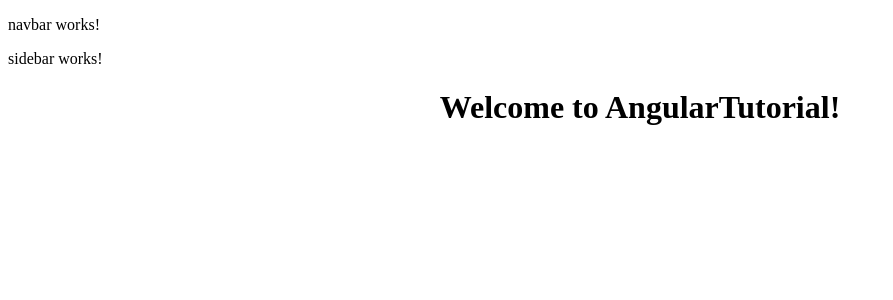
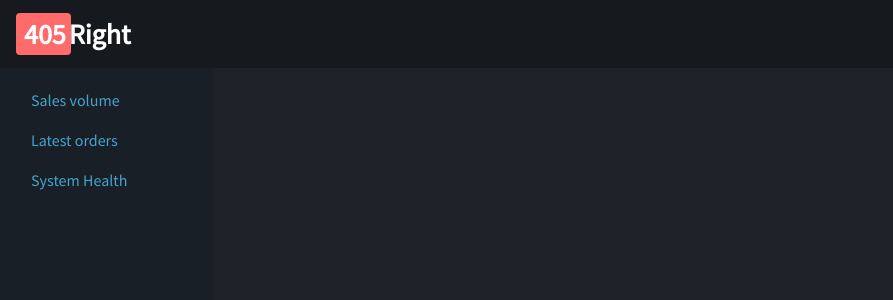
Before and after one commit to southnort/AngularTutorialApp, an Angular app in the folder AngularTutorial/: page / in a window 1280 px wide. Shown: the top 300 px of the page, without its empty margins (0-893 px from the left). Built offline with nearby package versions, Linux system fonts and the light colour scheme.

Commit message:
Работа над главным меню

```diff
--- a/AngularTutorial/angular.json
+++ b/AngularTutorial/angular.json
@@ -23,9 +23,15 @@
               "src/assets"
             ],
             "styles": [
+              "../AngularTutorial/node_modules/bootstrap/dist/css/bootstrap.min.css",
               "src/styles.css"
             ],
-            "scripts": [],
+            "scripts": [
+              "../AngularTutorial/node_modules/jquery/dist/jquery.min.js",
+              "../AngularTutorial/node_modules/popper.js/dist/umd/popper.min.js",
+              "../AngularTutorial/node_modules/bootstrap/dist/js/bootstrap.min.js",
+              "../AngularTutorial/node_modules/chart.js/dist/Chart.min.js"
+            ],
             "es5BrowserSupport": true
           },
           "configurations": {
--- a/AngularTutorial/package.json
+++ b/AngularTutorial/package.json
@@ -19,7 +19,11 @@
     "@angular/platform-browser": "~7.2.0",
     "@angular/platform-browser-dynamic": "~7.2.0",
     "@angular/router": "~7.2.0",
+    "bootstrap": "^4.3.1",
+    "chart.js": "^2.7.3",
     "core-js": "^2.5.4",
+    "jquery": "^3.3.1",
+    "popper.js": "^1.14.7",
     "rxjs": "~6.3.3",
     "tslib": "^1.9.0",
     "zone.js": "~0.8.26"
--- a/AngularTutorial/src/app/app.component.css
+++ b/AngularTutorial/src/app/app.component.css
@@ -0,0 +1,16 @@
+#sideBar{
+  height: 100vh;
+  padding-top: 80px;
+  position:fixed;
+  background-color: #191f26;
+}
+
+#dashboard{
+  margin-top: 60px;
+}
+
+#navbar{
+  background-color: #161A1E!important;
+  box-shadow: 0 3px, 6px rgba(0,0,0,0.2), 0 3px 6px rgba(0,0,0,0.25);
+
+}
--- a/AngularTutorial/src/app/app.component.html
+++ b/AngularTutorial/src/app/app.component.html
@@ -1,11 +1,17 @@
 <!--The content below is only a placeholder and can be replaced.-->
-<app-navbar></app-navbar>
-<app-sidebar></app-sidebar>
-<div style="text-align:center">
-  <h1>
-    Welcome to {{ title }}!
-  </h1>
-  <h2>
-    {{subtitle}}
-  </h2>
+<app-navbar
+            id="navbar"
+            class="navbar navbar-dark fixed-top bg-dark">
+</app-navbar>
+
+<div class="container-fluid">
+  <div class="row" id="mainContent">
+    <app-sidebar
+                 id="sideBar"
+                 class="col-sm-3 col-md-2 d-none d-sm-block sidebar">
+    </app-sidebar>
+
+    <div class="col-sm-9" id="dashboard">
+    </div>
+  </div>
 </div>
--- a/AngularTutorial/src/app/navbar/navbar.component.css
+++ b/AngularTutorial/src/app/navbar/navbar.component.css
@@ -0,0 +1,17 @@
+.logo{
+  color: #fff;
+  font-weight: bold;
+  font-size: 1.4em;
+}
+
+.logo-left{
+  background-color: #ff6b6b;
+  padding: 3px 5px 3px 8px;
+  border-radius:4px;
+}
+
+.logo-right {
+  padding: 3px 8px 3px 3px;
+  margin-left: -5px;
+  border-radius: 4px;
+}
--- a/AngularTutorial/src/app/navbar/navbar.component.html
+++ b/AngularTutorial/src/app/navbar/navbar.component.html
@@ -1,3 +1,4 @@
-<p>
-  navbar works!
-</p>
+<a class="navbar-brand" href="#">
+  <span class="logo logo-left">405</span>
+  <span class="logo logo-right">Right</span>
+</a>
--- a/AngularTutorial/src/app/sidebar/sidebar.component.html
+++ b/AngularTutorial/src/app/sidebar/sidebar.component.html
@@ -1,3 +1,12 @@
-<p>
-  sidebar works!
-</p>
+<ul class="nav nav-pills flex-column">
+  <li class="nav-item">
+    <a class="nav-link" href="#">Sales volume</a>
+  </li>
+  <li class="nav-item">
+    <a class="nav-link" href="#">Latest orders</a>
+  </li>
+  <li class="nav-item">
+    <a class="nav-link" href="#">System Health</a>
+  </li>
+
+</ul>
--- a/AngularTutorial/src/index.html
+++ b/AngularTutorial/src/index.html
@@ -7,6 +7,7 @@
 
   <meta name="viewport" content="width=device-width, initial-scale=1">
   <link rel="icon" type="image/x-icon" href="favicon.ico">
+  <link href="https://fonts.googleapis.com/css?family=Source+Sans+Pro" rel="stylesheet">
 </head>
 <body>
   <app-root></app-root>
--- a/AngularTutorial/src/styles.css
+++ b/AngularTutorial/src/styles.css
@@ -1 +1,31 @@
-/* You can add global styles to this file, and also import other style files */
+* {
+  box-sizing: border-box;
+}
+
+html{
+  height: 100%;
+}
+
+body{
+  font-family: 'Source Sans Pro', sans-serif;
+  background-color: #1C2228;
+  color: #f7fff7;
+  height: 100%;
+}
+
+a{
+  color: #44a4cd;
+}
+
+a:hover{
+  color: #44a8cf;
+}
+
+.shadow{
+  box-shadow: 0 8px 12px rgba(0,0,0,0.2), 0 5px 6px rgba(0,0,0,0.3);
+
+}
+
+.section-container{
+  padding: 30px;
+}
```
Also changed, not shown: 1 other file (tests, documents, lock files or other folders).
